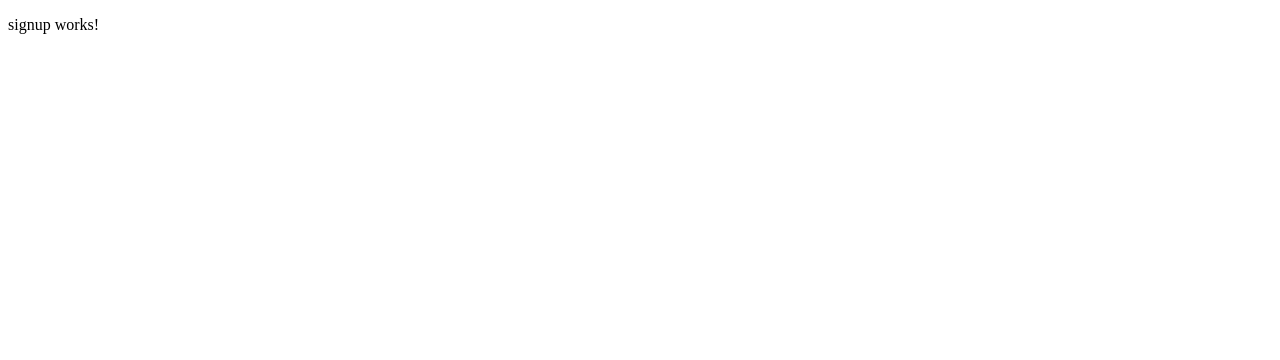
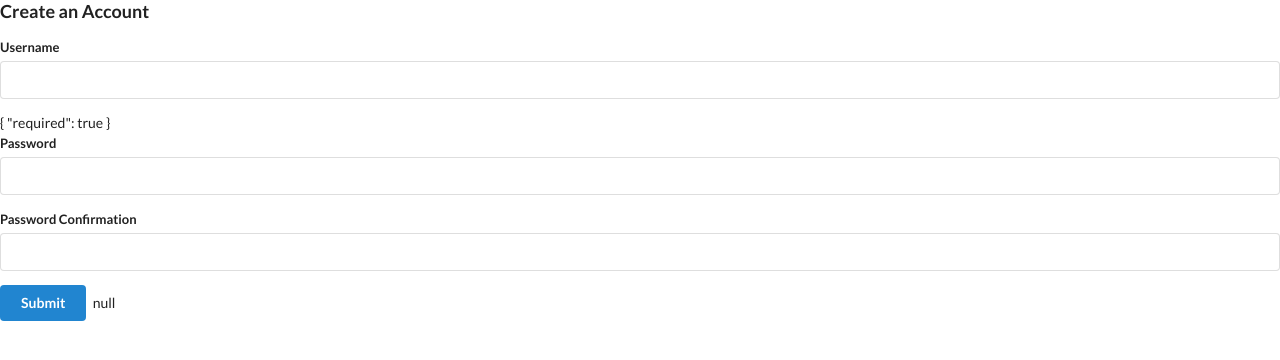
Before and after one commit to Sosokhh/email-client, an Angular app: page /signup in a window 1280 px wide. Shown: the top 360 px of the page. Built offline with nearby package versions, Linux system fonts and the light colour scheme.

Commit message:
add form and validators

```diff
--- a/package.json
+++ b/package.json
@@ -23,6 +23,7 @@
     "@angular/ssr": "^17.1.0",
     "express": "^4.18.2",
     "rxjs": "~7.8.0",
+    "semantic-ui-css": "^2.5.0",
     "tslib": "^2.3.0",
     "zone.js": "~0.14.3"
   },
--- a/src/app/app.module.ts
+++ b/src/app/app.module.ts
@@ -4,6 +4,7 @@ import { BrowserModule, provideClientHydration } from '@angular/platform-browser
 import { AppRoutingModule } from './app-routing.module';
 import { AppComponent } from './app.component';
 import {AuthModule} from "./auth/auth.module";
+import {HttpClient, HttpClientModule, HttpHandler, provideHttpClient, withFetch} from "@angular/common/http";
 
 @NgModule({
   declarations: [
@@ -12,10 +13,12 @@ import {AuthModule} from "./auth/auth.module";
   imports: [
     BrowserModule,
     AuthModule,
+    HttpClientModule,
     AppRoutingModule
   ],
   providers: [
-    provideClientHydration()
+    provideClientHydration(),
+    provideHttpClient(withFetch())
   ],
   bootstrap: [AppComponent]
 })
--- a/src/app/auth/signup/signup.component.html
+++ b/src/app/auth/signup/signup.component.html
@@ -1 +1,20 @@
-<p>signup works!</p>
+<h3>Create an Account</h3>
+<form [formGroup]="authForm" class="ui form">
+  <div class="field">
+    <label for="username">Username</label>
+    <input id="username" formControlName="username"/>
+  </div>
+  {{ authForm.get('username')?.errors | json }}
+  <div class="field">
+    <label for="password">Password</label>
+    <input id="password" formControlName="password"/>
+  </div>
+  <div class="field">
+    <label for="passwordConfirmation">Password Confirmation</label>
+    <input id="passwordConfirmation" formControlName="passwordConfirmation"/>
+  </div>
+  <button class="ui submit button primary">
+    Submit
+  </button>
+  {{ authForm.errors | json }}
+</form>
--- a/src/app/auth/signup/signup.component.ts
+++ b/src/app/auth/signup/signup.component.ts
@@ -1,4 +1,7 @@
 import { Component } from '@angular/core';
+import {AsyncValidatorFn, FormControl, FormGroup, Validators} from "@angular/forms";
+import {MatchPassword} from "../validators/match-password";
+import {UniqueUsername} from "../validators/unique-username";
 
 @Component({
   selector: 'app-signup',
@@ -6,5 +9,32 @@ import { Component } from '@angular/core';
   styleUrl: './signup.component.scss'
 })
 export class SignupComponent {
+  authForm = new FormGroup({
+    username: new FormControl('', {
+      validators: [
+        Validators.required,
+        Validators.minLength(3),
+        Validators.maxLength(20),
+        Validators.pattern(/^[a-z0-9]+$/)
+      ],
+      asyncValidators: [this.uniqueUsername.validate.bind(this.uniqueUsername) as AsyncValidatorFn],
+      updateOn: 'blur'
+    }),
+    password: new FormControl('', [
+      Validators.required,
+      Validators.minLength(4),
+      Validators.maxLength(20),
+    ]),
+    passwordConfirmation: new FormControl('', [
+      Validators.required,
+      Validators.minLength(4),
+      Validators.maxLength(20),
+    ])
+  }, { validators: [this.matchPassword.validate] });
+
+
+  constructor(private matchPassword: MatchPassword, private uniqueUsername: UniqueUsername) {
+
+  }
 
 }
--- /dev/null
+++ b/src/app/auth/validators/match-password.ts
@@ -0,0 +1,19 @@
+import {AbstractControl, FormGroup, ValidationErrors, Validator, ValidatorFn} from "@angular/forms";
+import { Injectable } from "@angular/core";
+
+@Injectable({
+  providedIn: 'root'
+})
+export class MatchPassword implements Validator {
+
+  validate: ValidatorFn = (control: AbstractControl): ValidationErrors | null => {
+    const password = control.get('password');
+    const passwordConfirmation = control.get('passwordConfirmation');
+
+    if (password && passwordConfirmation && password.value === passwordConfirmation.value) {
+      return null;
+    } else {
+      return { passwordsDontMatch: true };
+    }
+  };
+}
--- /dev/null
+++ b/src/app/auth/validators/unique-username.ts
@@ -0,0 +1,37 @@
+import {Injectable} from "@angular/core";
+import {HttpClient} from "@angular/common/http";
+import {AsyncValidator, FormControl} from "@angular/forms";
+import {catchError, map, of} from "rxjs";
+
+@Injectable({
+  providedIn: 'root'
+})
+export class UniqueUsername implements AsyncValidator {
+  constructor(private http: HttpClient) {
+  }
+
+  validate = (control: FormControl) => {
+    const { value } = control;
+
+    return this.http.post<any>('https://api.angular-email.com/auth/username', {
+      username: value
+    }).pipe(
+      map((value) => {
+        if (value.available) {
+          return null;
+        }
+        return value;
+      }),
+      catchError((err) => {
+        if (err.error.username) {
+          return of({ nonUniqueUsername: true })
+        } else {
+          return of({ noConnection: true })
+        }
+      })
+    )
+
+  }
+
+
+}
--- a/src/styles.scss
+++ b/src/styles.scss
@@ -1 +1 @@
-/* You can add global styles to this file, and also import other style files */
+@import "semantic-ui-css/semantic.css";
```
Also changed, not shown: 1 other file (tests, documents, lock files or other folders).
